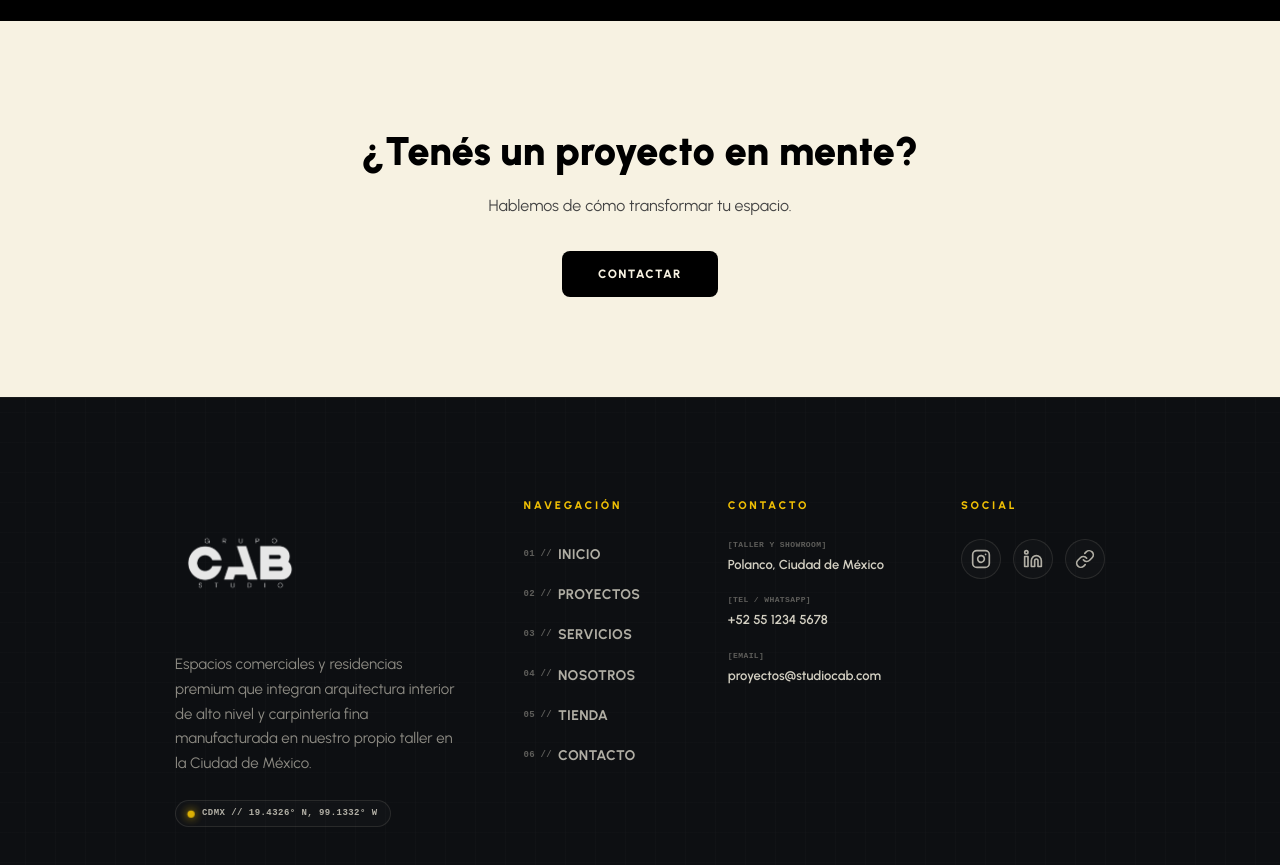
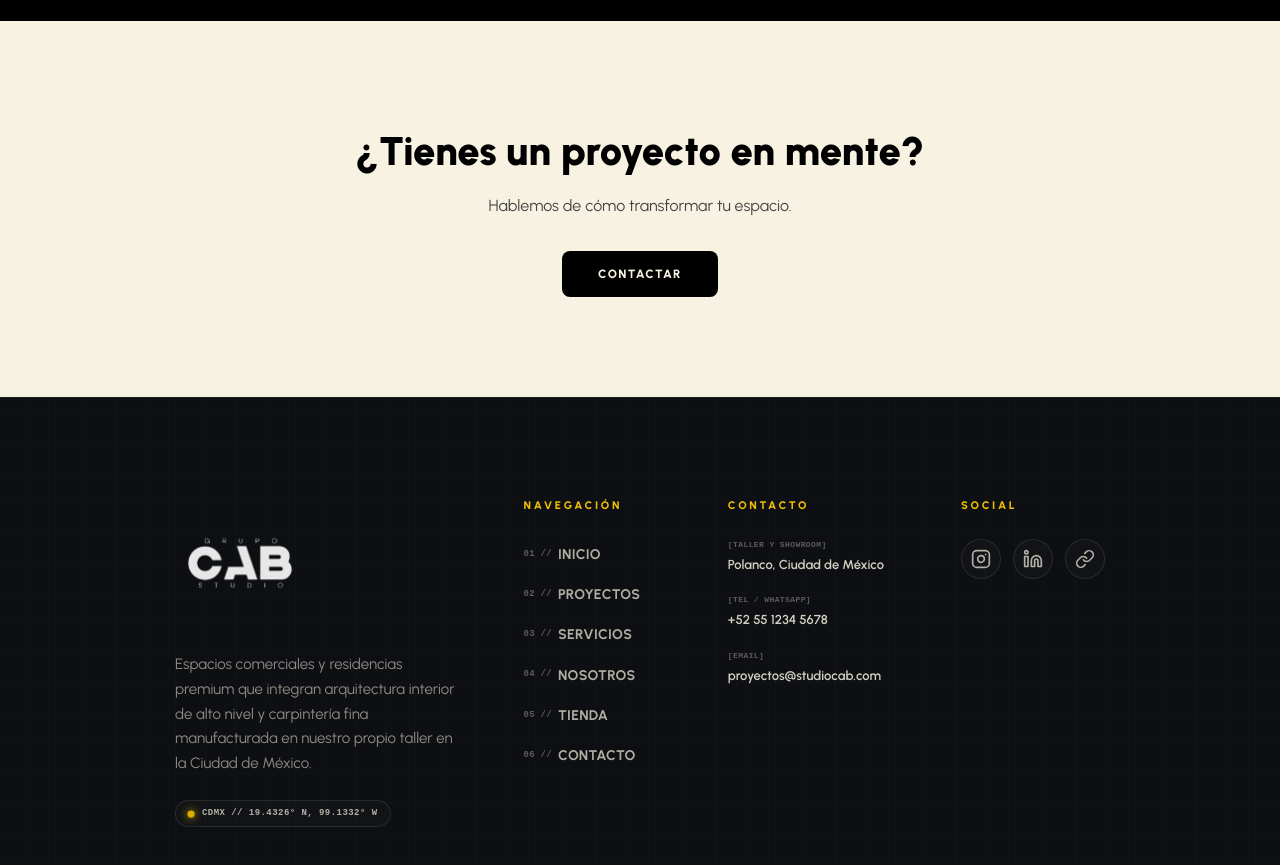
Before and after one commit to LucaFront-End/studio-cab-2, a React (Vite) app: page /proyectos in a window 1280 px wide. Shown: the part 3500-4365 px from the top of the page. Built offline with nearby package versions, Linux system fonts and the light colour scheme; a web font is replaced by a local one.

Commit message:
fix: change '¿Tenés un proyecto en mente?' to '¿Tienes un proyecto en mente?'

```diff
--- a/src/pages/ProjectsPage.jsx
+++ b/src/pages/ProjectsPage.jsx
@@ -202,7 +202,7 @@ export default function ProjectsPage() {
       {/* ═══ SECTION 6: CTA ═══ */}
       <section className="pp-cta" ref={ctaRef}>
         <div className={`container-default pp-cta-inner ${ctaVis ? 'in-view' : ''}`}>
-          <h2 className="pp-cta-title">¿Tenés un proyecto en mente?</h2>
+          <h2 className="pp-cta-title">¿Tienes un proyecto en mente?</h2>
           <p className="pp-cta-text">Hablemos de cómo transformar tu espacio.</p>
           <Link to="/contacto" className="pp-cta-btn">Contactar</Link>
         </div>
```
